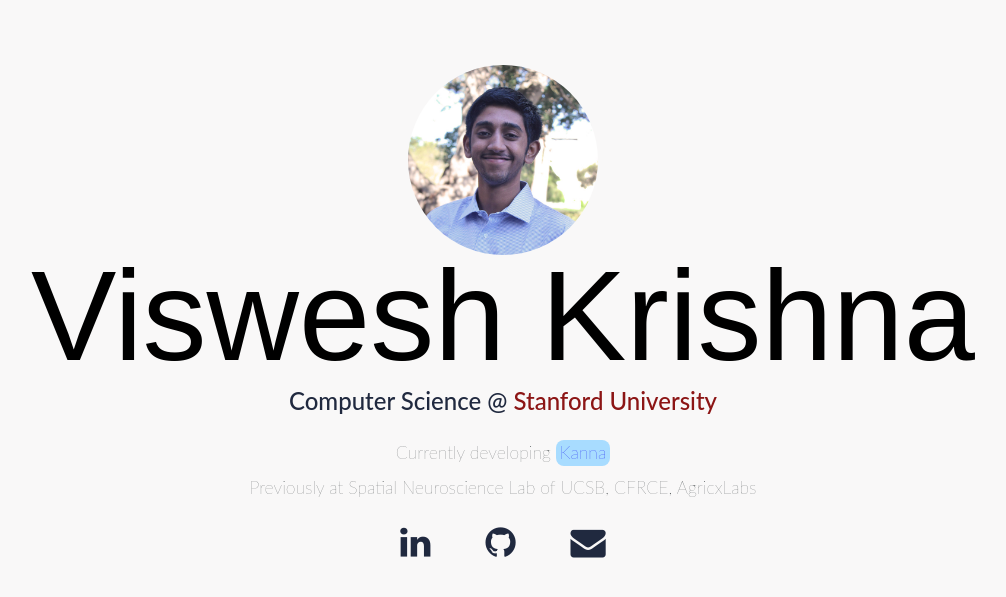
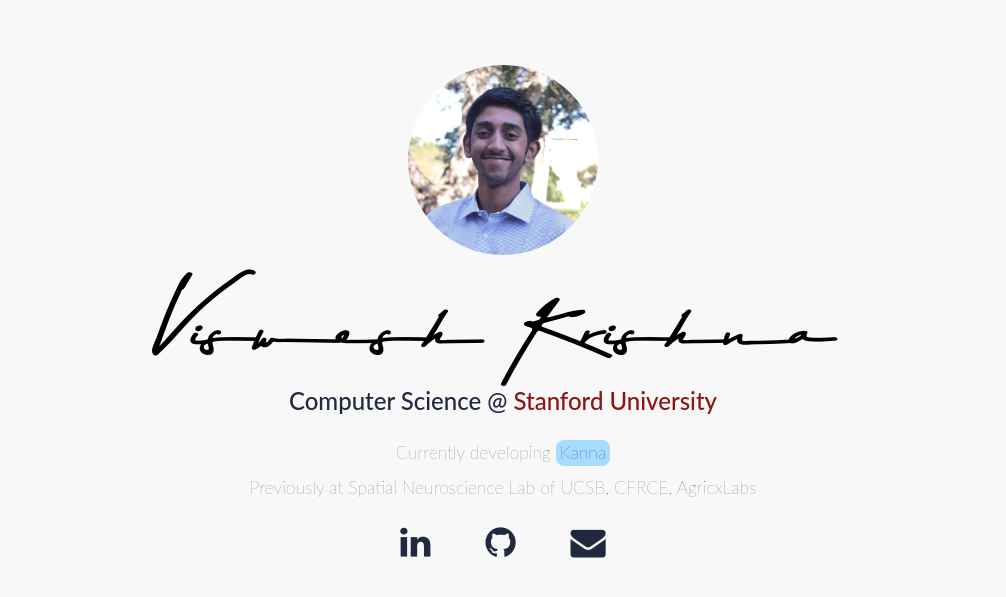
Before and after one commit to VisweshK/Old_Personal_Website, a Flask app: page / in a window 1280 px wide. Shown: the top 597 px of the page, without its empty margins (137-1143 px from the left). Run offline with Flask 2, Linux system fonts and the light colour scheme; some libraries are stand-ins or nearby versions; some web fonts are replaced.

Commit message:
feat: add signature font

```diff
--- a/static/style.css
+++ b/static/style.css
@@ -10,8 +10,7 @@ html, body, div, span, applet, object, iframe, h1, h2, h3, h4, h5, h6, p, blockq
 
 @font-face {
   font-family: 'MyWebFont';
-  src: url('AsemKandis.woff2') format('woff2'),
-    url('AsemKandis.woff') format('woff');
+  src: url('AsemKandis.woff') format('woff');
 }
 
 article, aside, details, figcaption, figure, footer, header, hgroup, menu, nav, section {
```
Also changed, not shown: static/AsemKandis.woff (added).
